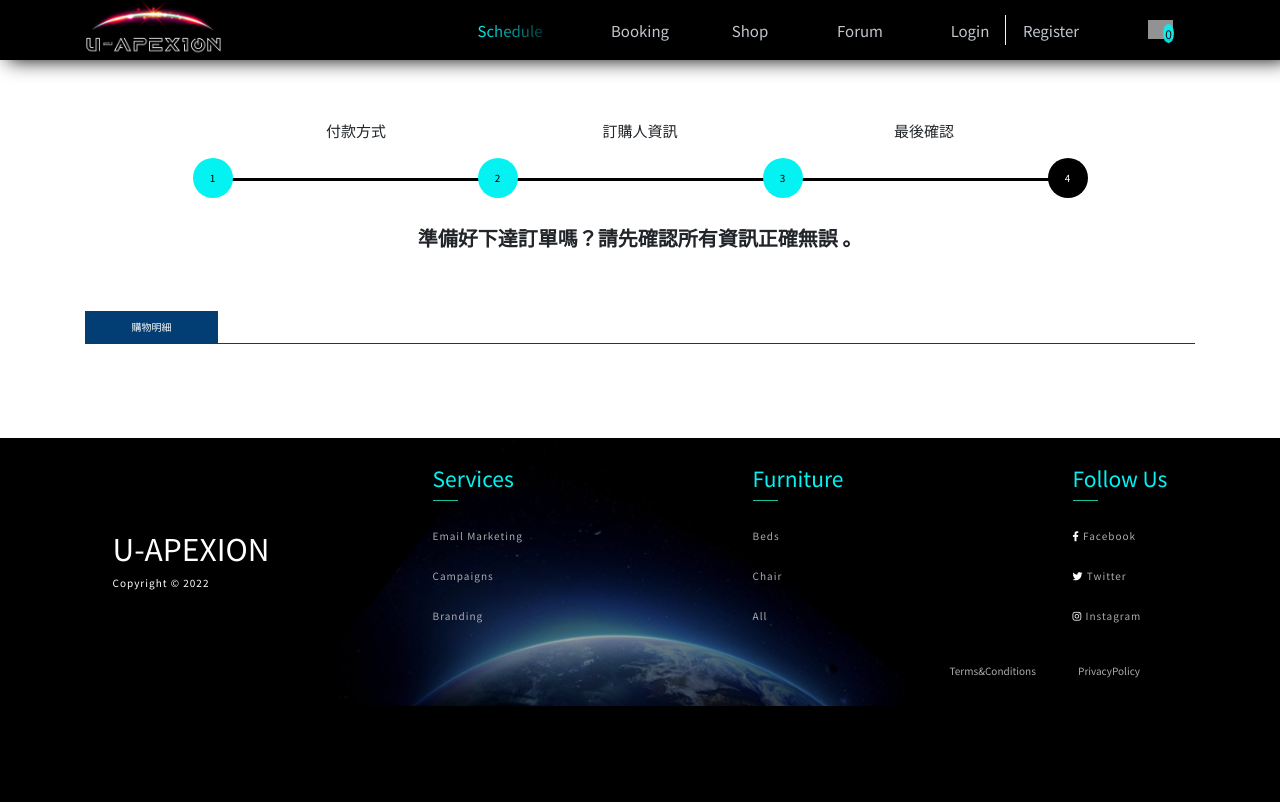
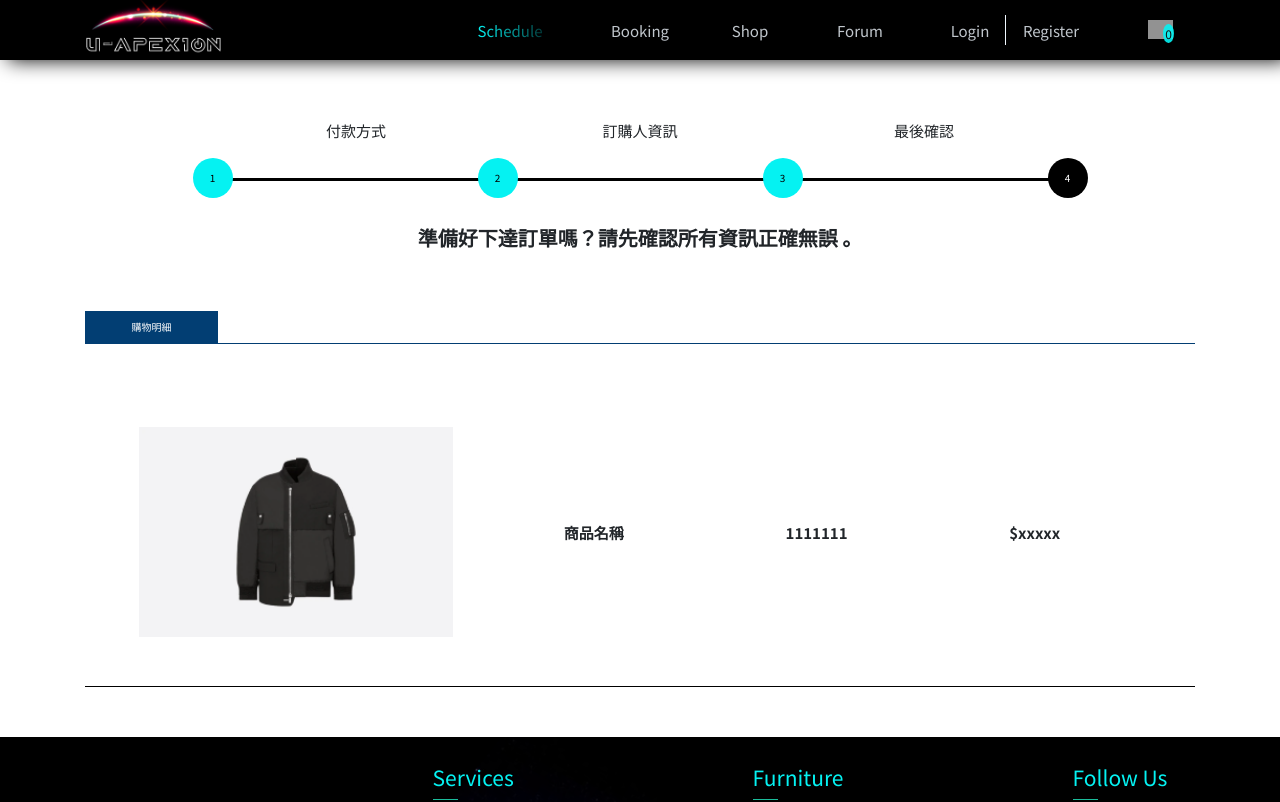
Before and after one commit to Jhih-Ting23472002/u-apexion-react, a React (Create React App) app: page /cart-final-check in a window 1280 px wide. Shown: the top 802 px of the page. Built offline with nearby package versions, Linux system fonts and the light colour scheme; grey boxes are pictures that could not be loaded.

Commit message:
努力切ing

```diff
--- a/src/pages/Cart/CartFinalCheck.css
+++ b/src/pages/Cart/CartFinalCheck.css
@@ -2,7 +2,7 @@
     background-color: #05f2f2;
     color: #000;
 }
-.cart-list-detail-line{
+.cart-list-line{
     border-bottom: 1px solid #023e73;
     margin-bottom: 4%;
 }
@@ -16,6 +16,21 @@
     background-color: #023e73;
     color: #fff;
     text-align: center;
+}
+.cart-list-detail-inside{
+    display: flex;
+    justify-content: space-around;
+    align-items: center;
+}
+.cart-product-list-group{
+    font-size: 1.5rem;
+    font-weight: bold;
+}
+.cart-list-detail-line{
+    width: 100%;
+    background-color: #000;
+    height: 1px;
+    margin-top: 10px;
 }
 @media screen and (min-width: 576px){
     .list-detail-text{
--- a/src/pages/Cart/CartFinalCheck.js
+++ b/src/pages/Cart/CartFinalCheck.js
@@ -1,5 +1,6 @@
 import React from 'react';
 import './CartFinalCheck.css';
+import example from './img/example.png';
 
 const CartFinalCheck = () => {
   return (
@@ -34,10 +35,21 @@ const CartFinalCheck = () => {
           </div>
 
           {/* 購物明細 */}
-          <div className="cart-list-detail">
-            <div className="cart-list-detail-line">
+          <div className="cart-list">
+            <div className="cart-list-line">
               <div className="list-detail-text">購物明細</div>
             </div>
+            <div className="cart-order-item cart-list-detail d-flex">
+              <div className="cart-img-div col-4">
+                <img src={example} alt="" />
+              </div>
+              <div className="cart-list-detail-inside col-8">
+                <h5 className="cart-product-list-group">商品名稱</h5>
+                <div className="cart-product-list-group">1111111</div>
+                <div className="cart-product-list-group">$xxxxx</div>
+              </div>
+            </div>
+            <div className="cart-list-detail-line"></div>
           </div>
         </div>
       </div>
```
